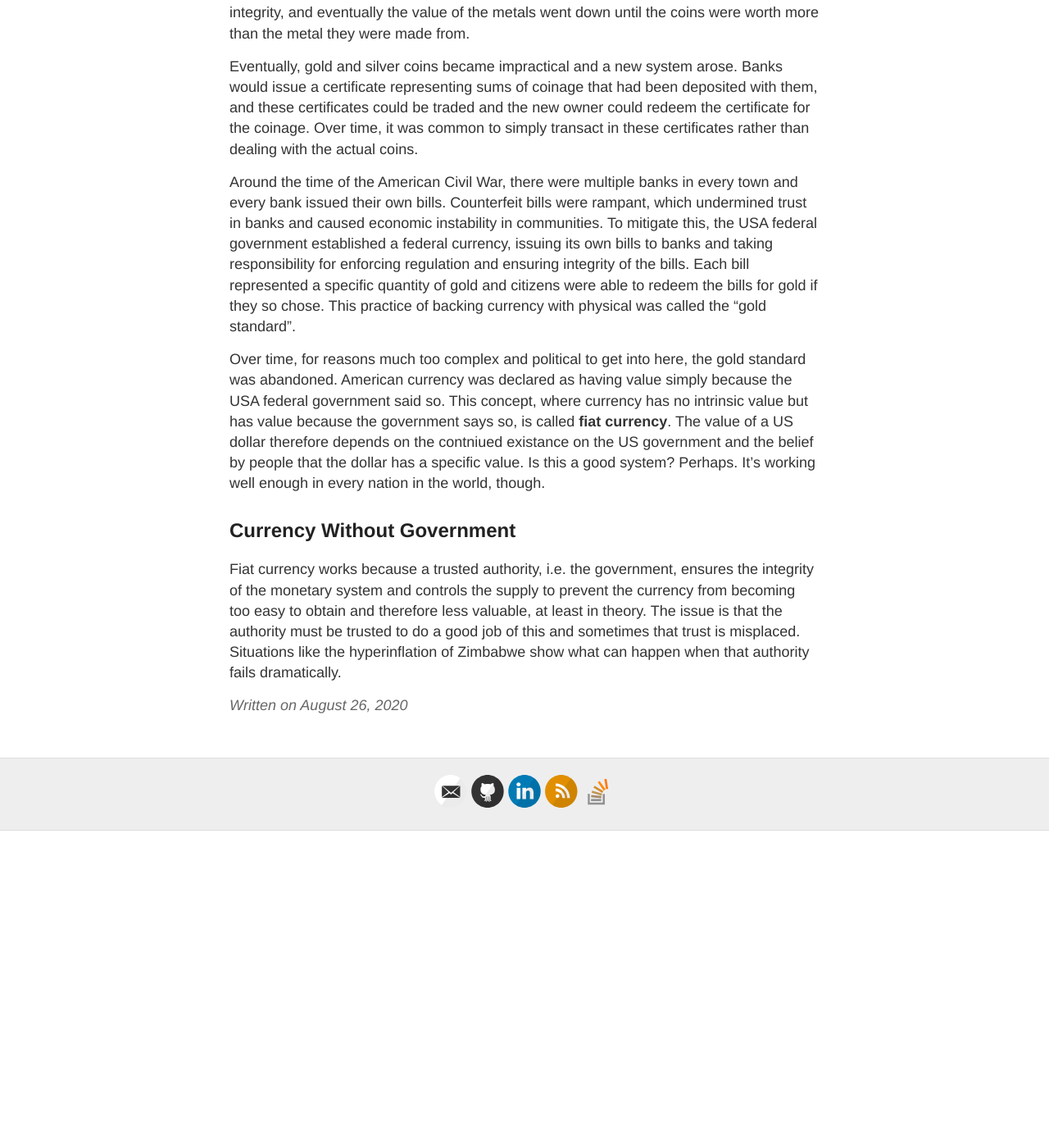
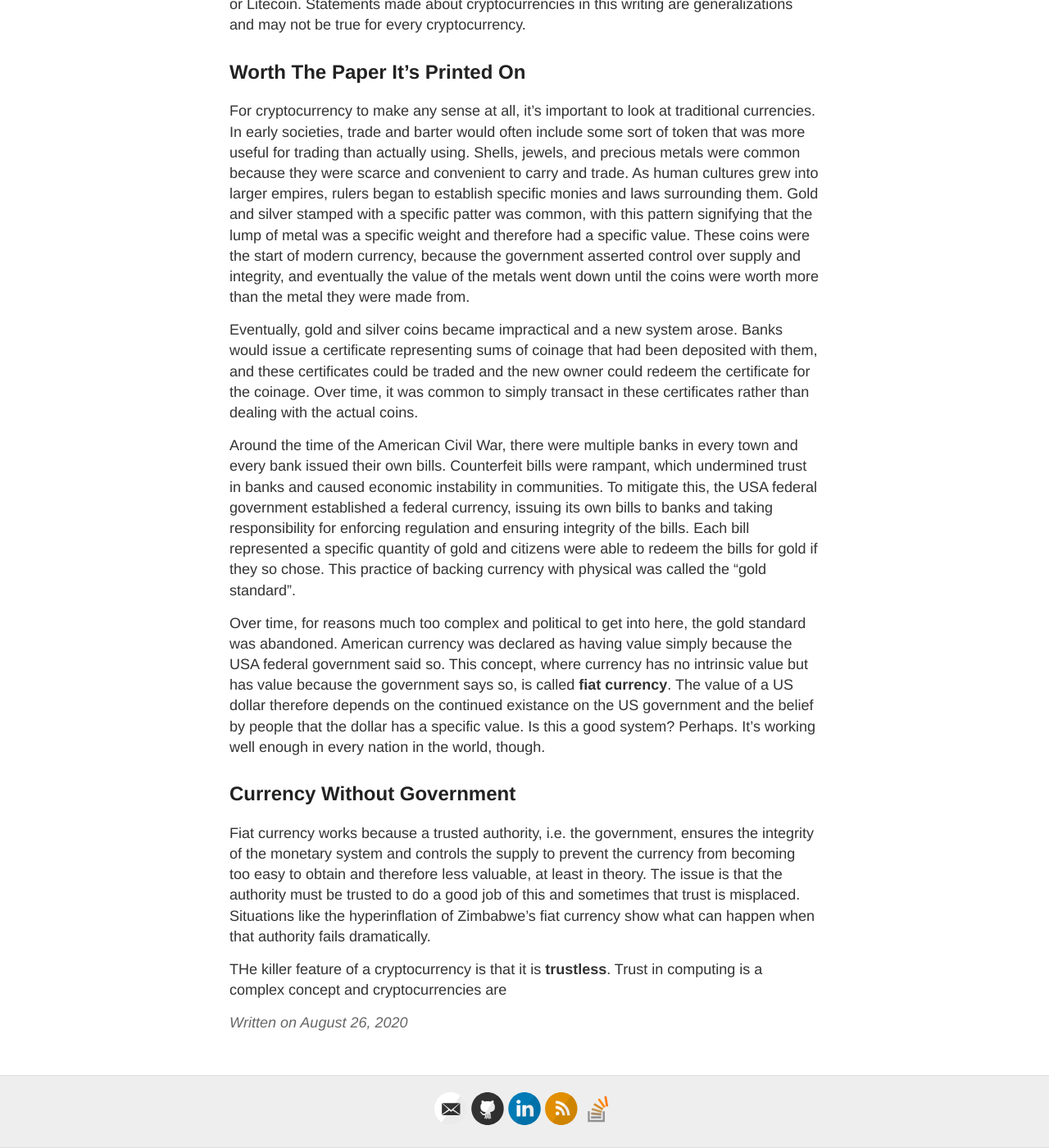
Before and after one commit to StevenGann/stevengann.github.io, a Jekyll site: the page built from _posts/2020-08-26-Blockchain-Basics-03.md, in a window 1280 px wide and 1400 px high, scrolled down 752 px. Shown: the whole window at 82% size. Built offline with Jekyll 4.4.1, drawn with Linux system fonts in a browser that asks for light colours; before the commit the page ends 1765 px from its top, so only the background shows below that; some of the changed text lies outside the part shown.

Commit message:
Update 2020-08-26-Blockchain-Basics-03.md

```diff
--- a/_posts/2020-08-26-Blockchain-Basics-03.md
+++ b/_posts/2020-08-26-Blockchain-Basics-03.md
@@ -9,6 +9,12 @@ When you get down to it, these are fairly simple applications of some very compl
 
 # Part 3: Magic Internet Money
 
+## Disclaimer
+
+Cryptocurrency is a hot and controversial topic. There's a lot of money to be made and a lot of money to be lost. There's a lot of brilliant innovation going on and a lot of scams going around. I am not a financial advisor, nor am I qualified to offer any sort of advice regarding investing, trading, or fiscal policy. This article is intended to provide a technical introduction to cryptocurrencies. I do not endorse or suggest investing in any cryptocurrency.
+
+The information provided here is based on "traditional" cryptocurrencies, such as Bitcoin or Litecoin. Statements made about cryptocurrencies in this writing are generalizations and may not be true for every cryptocurrency.
+
 ## Worth The Paper It's Printed On
 
 For cryptocurrency to make any sense at all, it's important to look at traditional currencies. In early societies, trade and barter would often include some sort of token that was more useful for trading than actually using. Shells, jewels, and precious metals were common because they were scarce and convenient to carry and trade. As human cultures grew into larger empires, rulers began to establish specific monies and laws surrounding them. Gold and silver stamped with a specific patter was common, with this pattern signifying that the lump of metal was a specific weight and therefore had a specific value. These coins were the start of modern currency, because the government asserted control over supply and integrity, and eventually the value of the metals went down until the coins were worth more than the metal they were made from.
@@ -17,8 +23,10 @@ Eventually, gold and silver coins became impractical and a new system arose. Ban
 
 Around the time of the American Civil War, there were multiple banks in every town and every bank issued their own bills. Counterfeit bills were rampant, which undermined trust in banks and caused economic instability in communities. To mitigate this, the USA federal government established a federal currency, issuing its own bills to banks and taking responsibility for enforcing regulation and ensuring integrity of the bills. Each bill represented a specific quantity of gold and citizens were able to redeem the bills for gold if they so chose. This practice of backing currency with physical was called the "gold standard".
 
-Over time, for reasons much too complex and political to get into here, the gold standard was abandoned. American currency was declared as having value simply because the USA federal government said so. This concept, where currency has no intrinsic value but has value because the government says so, is called **fiat currency**. The value of a US dollar therefore depends on the contniued existance on the US government and the belief by people that the dollar has a specific value. Is this a good system? Perhaps. It's working well enough in every nation in the world, though.
+Over time, for reasons much too complex and political to get into here, the gold standard was abandoned. American currency was declared as having value simply because the USA federal government said so. This concept, where currency has no intrinsic value but has value because the government says so, is called **fiat currency**. The value of a US dollar therefore depends on the continued existance on the US government and the belief by people that the dollar has a specific value. Is this a good system? Perhaps. It's working well enough in every nation in the world, though.
 
 ## Currency Without Government
 
-Fiat currency works because a trusted authority, i.e. the government, ensures the integrity of the monetary system and controls the supply to prevent the currency from becoming too easy to obtain and therefore less valuable, at least in theory. The issue is that the authority must be trusted to do a good job of this and sometimes that trust is misplaced. Situations like the hyperinflation of Zimbabwe show what can happen when that authority fails dramatically.
+Fiat currency works because a trusted authority, i.e. the government, ensures the integrity of the monetary system and controls the supply to prevent the currency from becoming too easy to obtain and therefore less valuable, at least in theory. The issue is that the authority must be trusted to do a good job of this and sometimes that trust is misplaced. Situations like the hyperinflation of Zimbabwe's fiat currency show what can happen when that authority fails dramatically.
+
+THe killer feature of a cryptocurrency is that it is **trustless**. Trust in computing is a complex concept and cryptocurrencies are
```
